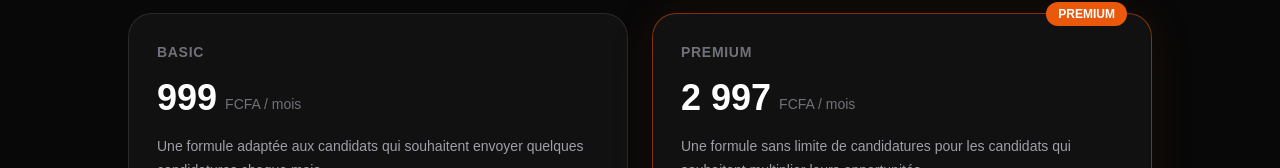
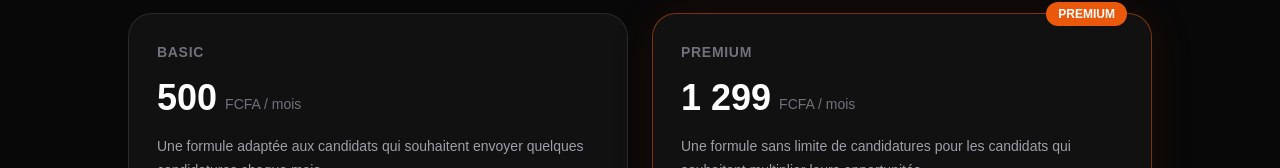
Before and after one commit to cyrilgb10-ship-it/jobconnect, a Next.js app: page /subscriptions in a window 1280 px wide. Shown: the part 338-506 px from the top of the page. Built offline with nearby package versions, Linux system fonts and the light colour scheme; no server answers.

Commit message:
Ajout des investissements Premium dans le portefeuille

```diff
--- a/src/app/subscriptions/page.tsx
+++ b/src/app/subscriptions/page.tsx
@@ -60,7 +60,7 @@ export default async function SubscriptionsPage() {
             </p>
 
             <div className="mt-4 flex items-end gap-2">
-              <span className="text-4xl font-black">999</span>
+              <span className="text-4xl font-black">500</span>
 
               <span className="pb-1 text-sm text-zinc-500">
                 FCFA / mois
@@ -114,7 +114,7 @@ export default async function SubscriptionsPage() {
             </p>
 
             <div className="mt-4 flex items-end gap-2">
-              <span className="text-4xl font-black">2 997</span>
+              <span className="text-4xl font-black">1 299</span>
 
               <span className="pb-1 text-sm text-zinc-500">
                 FCFA / mois
```
